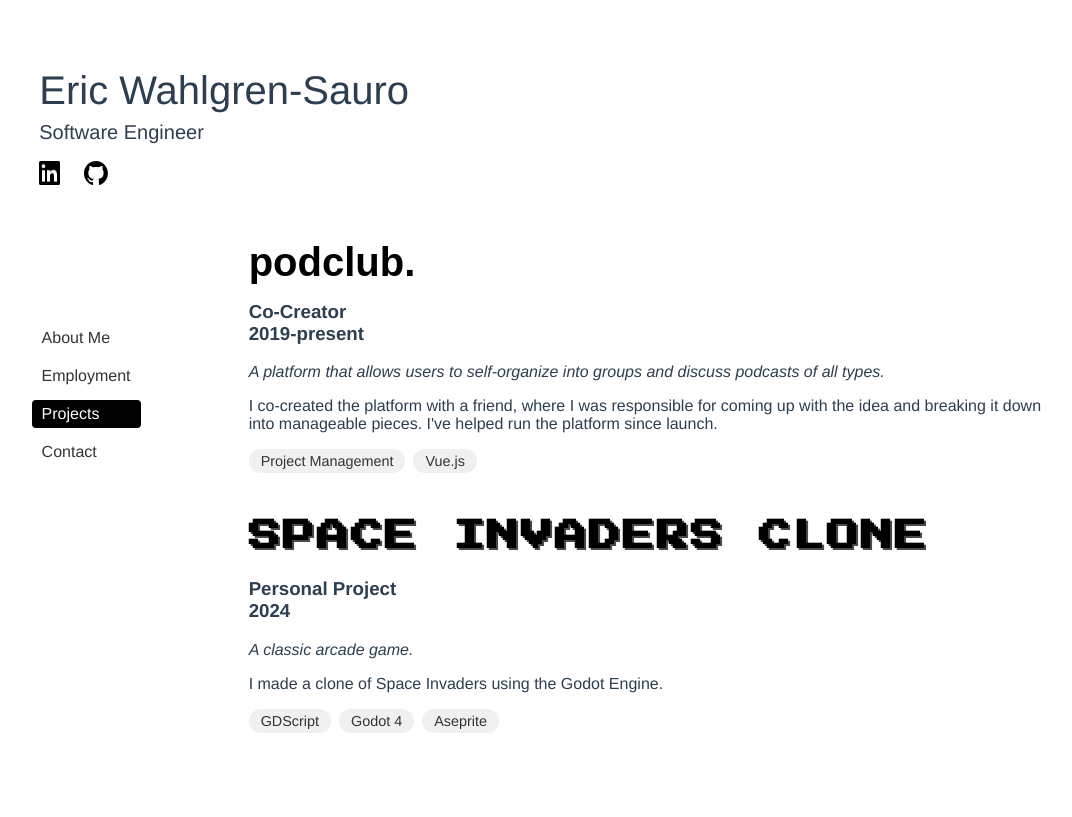
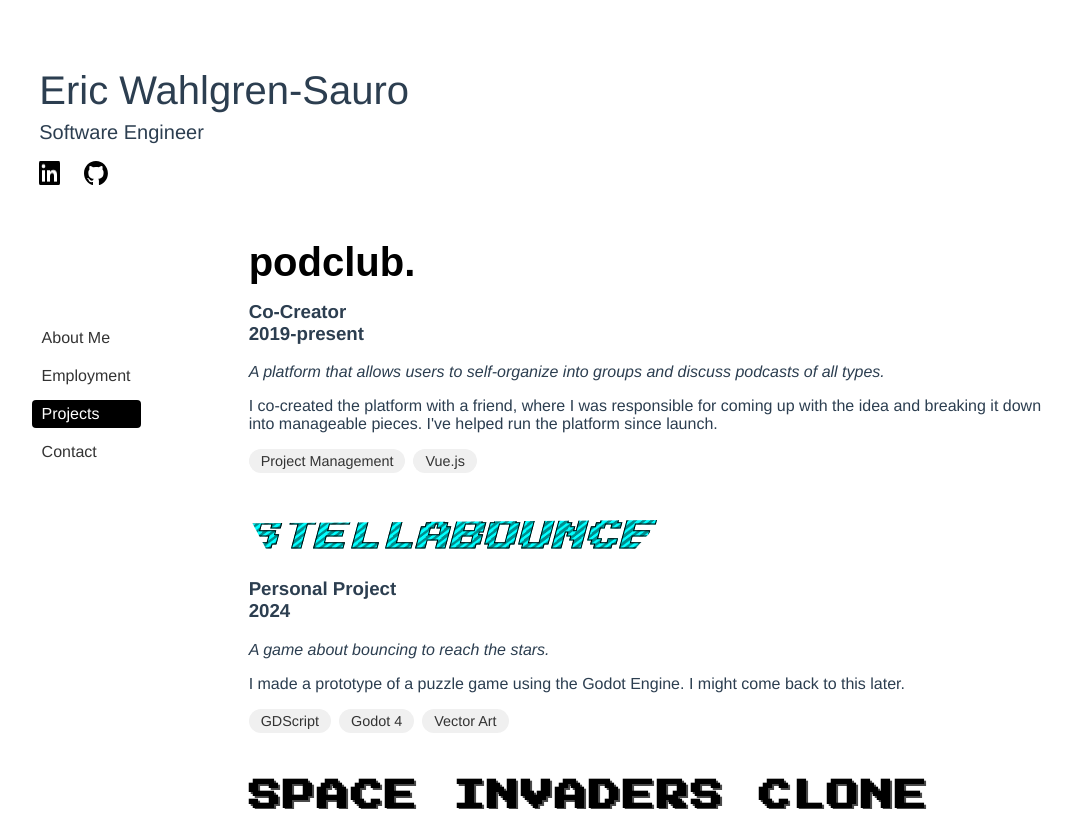
Before and after one commit to cews7/cews7.github.io, a Vue app in the folder cews-personal/: page /projects in a window 1280 px wide. Shown: the whole page, without its empty margins (14-1086 px from the left). Built offline with nearby package versions, Linux system fonts and the light colour scheme.

Commit message:
add project

```diff
--- /dev/null
+++ b/cews-personal/src/components/projects/Stellabounce.vue
@@ -0,0 +1,101 @@
+<template>
+    <div class="stellabounce">
+      <h2 @mouseover="unfoldTiles" @mouseleave="foldTiles" class="stellabounce-header">
+        <a href="https://project30.itch.io/stellabounce" target="_blank">Stellabounce</a>
+      </h2>
+      <h3>Personal Project <br> 2024</h3>
+      <p><i>A game about bouncing to reach the stars.</i></p>
+      <p>I made a prototype of a puzzle game using the Godot Engine. I might come back to this later.</p>
+      <div class="skills">
+        <span class="pill">GDScript</span>
+        <span class="pill">Godot 4</span>
+        <span class="pill">Vector Art</span>
+      </div>
+    </div>
+  </template>
+
+  <script>
+  export default {
+    name: 'Stellabounce',
+    methods: {
+      unfoldTiles() {
+        document.documentElement.style.setProperty('--tile-1-color', 'rgba(0, 255, 255, 0.7)'); // Teal
+        document.documentElement.style.setProperty('--tile-2-color', 'rgba(47, 47, 47, 0.7)'); // Dark grey
+        document.documentElement.style.setProperty('--tile-3-color', 'rgba(0, 128, 255, 0.7)'); // Complementary blue
+        document.querySelectorAll('.tile').forEach(tile => {
+          tile.style.transform = 'scaleX(1)';
+          tile.style.width = '20px';  // Adjust this value as needed
+          tile.style.left = tile.classList.contains('tile-2') ? 'auto' : '0';
+          tile.style.right = tile.classList.contains('tile-2') ? '0' : 'auto';
+        });
+      },
+      foldTiles() {
+        document.querySelectorAll('.tile').forEach(tile => tile.style.transform = 'scaleX(0)');
+      }
+    }
+  }
+  </script>
+
+  <style scoped>
+  @import url('https://fonts.googleapis.com/css2?family=Press+Start+2P&display=swap');
+
+  .stellabounce-header {
+    font-family: 'Press Start 2P', monospace;
+    font-size: 2rem;
+    color: #000;
+    padding-top: 20px;
+    text-align: left;
+    letter-spacing: 2px;
+    text-transform: uppercase;
+    position: relative;
+    text-shadow: none;
+    -webkit-font-smoothing: antialiased;
+    -moz-osx-font-smoothing: grayscale;
+    font-smooth: always;
+  }
+
+  .stellabounce-header a {
+    text-decoration: none;
+    color: #00ffff;
+    -webkit-text-stroke: 1px #000;
+    transform: skew(-15deg);
+    display: inline-block;
+    position: relative;
+
+    /* Updated gradient for a more edgy look */
+    background: repeating-linear-gradient(
+      -45deg,
+      #00ffff,
+      #00ffff 3px,
+      #008b8b 3px,
+      #008b8b 6px
+    );
+    -webkit-background-clip: text;
+    background-clip: text;
+    color: transparent;
+
+    /* Add a clip-path for edgy corners */
+    clip-path: polygon(
+      0 10%,      /* top left */
+      100% 0,     /* top right */
+      95% 100%,   /* bottom right */
+      5% 90%      /* bottom left */
+    );
+  }
+
+  .skills {
+    display: flex;
+    flex-wrap: wrap;
+    gap: 8px;
+    margin-top: 12px;
+  }
+
+  .pill {
+    background-color: #f0f0f0;
+    color: #333;
+    padding: 4px 12px;
+    border-radius: 16px;
+    font-size: 0.9rem;
+    font-weight: 500;
+  }
+  </style>
--- a/cews-personal/src/views/Projects.vue
+++ b/cews-personal/src/views/Projects.vue
@@ -1,6 +1,7 @@
 <template>
   <div class="projects">
     <Podclub />
+    <Stellabounce />
     <SpaceInvaders />
   </div>
 </template>
@@ -8,12 +9,13 @@
 <script>
 import Podclub from '../components/projects/Podclub.vue'
 import SpaceInvaders from '../components/projects/SpaceInvaders.vue'
-
+import Stellabounce from '../components/projects/Stellabounce.vue'
 export default {
   name: 'Projects',
   components: {
     Podclub,
-    SpaceInvaders
+    SpaceInvaders,
+    Stellabounce,
   }
 }
 </script>
```
